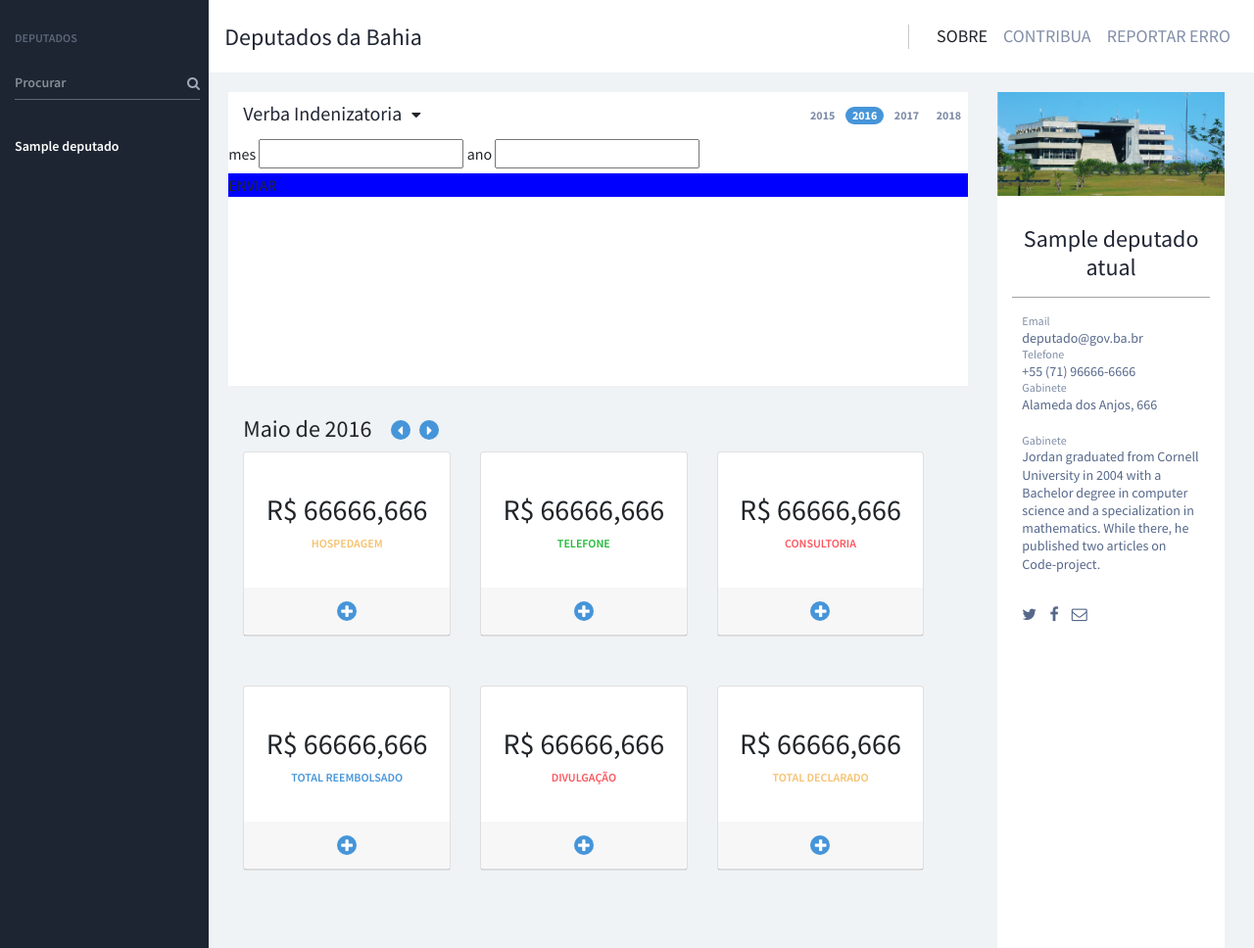
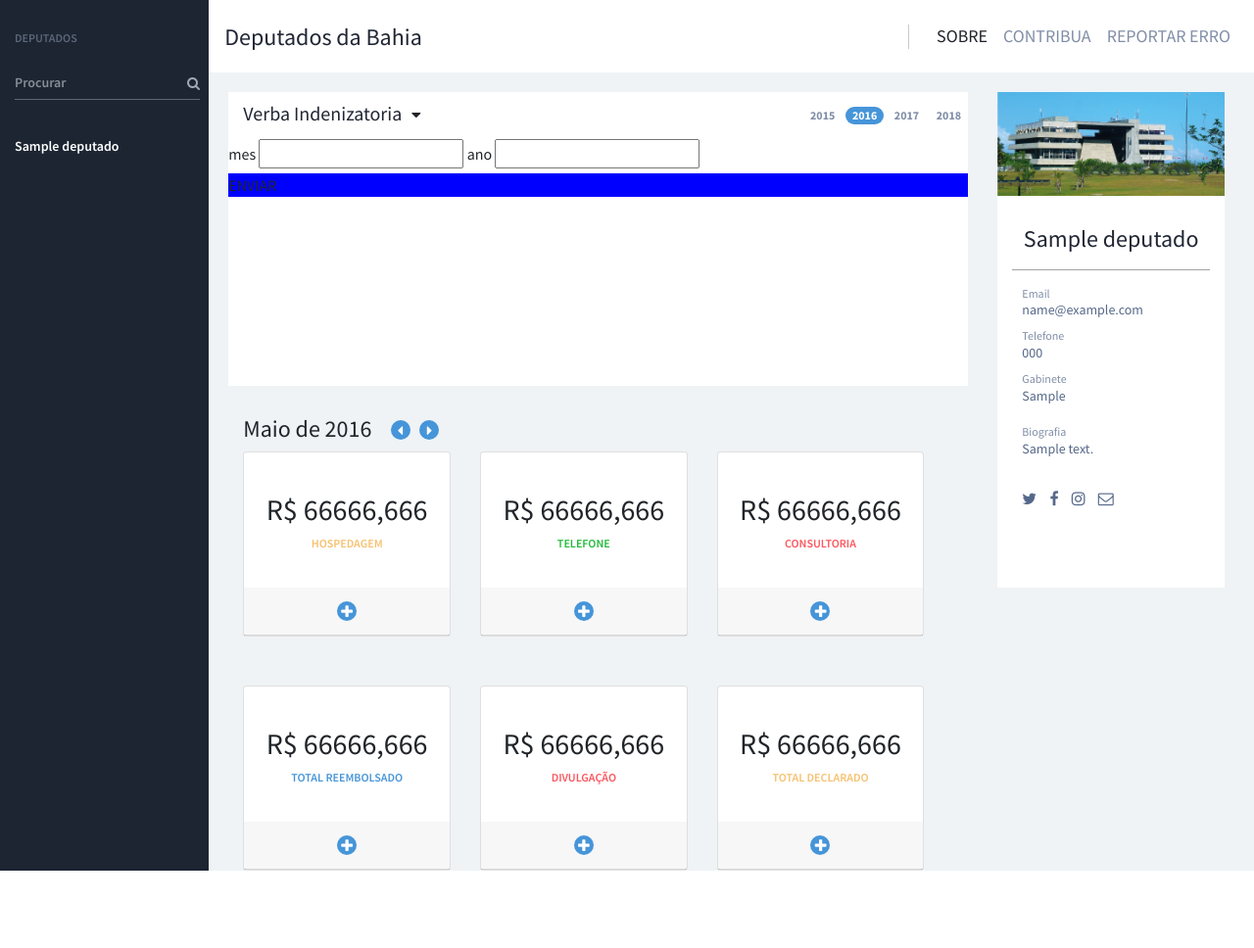
Before and after one commit to massilva/custo-parlamentar, a Django app: template mysite/alba/templates/alba/base.html in a window 1280 px wide. Shown: the whole page at 98% size. After the commit the page ends 889 px from the top, so only its background shows below. Run offline with Django 3.2, Linux system fonts and the light colour scheme; tables that the repository leaves empty hold one stand-in row (values such as "Sample post"); the template is opened without the code that fills it: values that come from a table or form of the project are taken from there, most other values are stand-ins (such as "Sample title", 1, 10 or a date in 2020); parts of the project's set-up code (start-up, migrations or seed data) failed here and were passed over; some libraries are stand-ins or nearby versions.

Commit message:
ajustes front e models

```diff
--- a/mysite/alba/models.py
+++ b/mysite/alba/models.py
@@ -15,14 +15,20 @@ class Deputados(models.Model):
     nome = models.CharField(max_length=100)
     partido = models.IntegerField(blank=True, null=True)
     slug = models.SlugField(unique=True, max_length=25)
+    biografia = models.TextField(null=True)
+    endereco = models.CharField(max_length=200, blank=True, null=True)
+    telefone = models.CharField(max_length=400, blank=True,null=True)
+    email = models.CharField(max_length=200, blank=True,null=True)
+    twitter = models.CharField(max_length=200, blank=True,null=True)
+    facebook = models.CharField(max_length=200, blank=True,null=True)
+    site = models.CharField(max_length=200, blank=True,null=True)
+    instagram = models.CharField(max_length=200, blank=True,null=True)
 
     class Meta:
-        managed = False
+        managed = True
         db_table = 'deputados'
         verbose_name = 'deputado'
         verbose_name_plural = 'deputados'
-
-
 
 class GastoMensal(models.Model):
     mes = models.IntegerField(primary_key=True)
--- a/mysite/alba/static/js/scripts.js
+++ b/mysite/alba/static/js/scripts.js
@@ -1,3 +1,5 @@
 $(function(){
 
+  var alturaWindow = $(window).innerHeight();
+  //$('aside ul').innerHeight = 500;
 });
--- a/mysite/alba/static/style.css
+++ b/mysite/alba/static/style.css
@@ -124,10 +124,11 @@ input#procurar:not(:placeholder-shown) + .fa-search {
   height: 300px; }
 
 .deputado-informacoes {
-  background-color: #fff; }
+  background-color: #fff;
+  padding-bottom: 30px; }
   @media (min-width: 992px) {
     .deputado-informacoes {
-      height: 768px; } }
+      min-height: 400px; } }
 
 .deputado-informacoes h2 {
   padding-top: 30px;
@@ -160,7 +161,8 @@ input#procurar:not(:placeholder-shown) + .fa-search {
 
 .info {
   color: #56688A;
-  font-size: 14px; }
+  font-size: 14px;
+  margin-bottom: 10px; }
 
 .deputado-informacoes .info-label:nth-child(7) {
   margin-top: 20px; }
@@ -174,7 +176,7 @@ input#procurar:not(:placeholder-shown) + .fa-search {
   color: #56688A;
   margin-right: 10px; }
 
-.infos-deputados .fa-twitter {
+.infos-deputados .redes-sociais a:nth-child(1) {
   margin-left: 10px; }
 
 .graficos {
--- a/mysite/alba/static/style.scss
+++ b/mysite/alba/static/style.scss
@@ -209,8 +209,9 @@ input#procurar:not(:placeholder-shown) + .fa-search{
 .deputado-informacoes{
     background-color: #fff;
     @media(min-width: $large){
-        height: 768px;
+        min-height: 400px;
     }
+    padding-bottom: 30px;
 }
 
 .deputado-informacoes h2{
@@ -251,6 +252,7 @@ input#procurar:not(:placeholder-shown) + .fa-search{
 .info{
     color: #56688A;
     font-size: 14px;
+    margin-bottom: 10px;
 }
 
 .deputado-informacoes .info-label:nth-child(7){
@@ -268,13 +270,14 @@ input#procurar:not(:placeholder-shown) + .fa-search{
     margin-right: 10px;
 }
 
-.infos-deputados .fa-twitter{
+.infos-deputados .redes-sociais a:nth-child(1){
     margin-left: 10px;
 }
 
 .graficos{
     display: block;
 }
+
 .graficos .verba-titulo h2{
     color: $brand-color;
     font-size: 20px;
--- a/mysite/alba/templates/alba/infos.html
+++ b/mysite/alba/templates/alba/infos.html
@@ -8,19 +8,35 @@
           <h2>{{ deputado_atual.nome }}</h2>
           <hr>
           <div class="infos-deputados">
+            {% if deputado_atual.email %}
               <span class="info-label">Email</span>
-              <span class="info">deputado@gov.ba.br</span>
+              <span class="info">{{ deputado_atual.email }}</span>
+            {% endif %}
+            {% if deputado_atual.telefone %}
               <span class="info-label">Telefone</span>
-              <span class="info">+55 (71) 96666-6666 </span>
+              <span class="info">{{ deputado_atual.telefone }} </span>
+            {% endif %}
+            {% if deputado_atual.endereco %}
               <span class="info-label">Gabinete</span>
-              <span class="info">Alameda dos Anjos, 666</span>
-              <span class="info-label">Gabinete</span>
-              <span class="info">Jordan graduated from Cornell University in 2004 with a Bachelor degree in computer science and a specialization in mathematics. While there, he published two articles on Code-project.</span>
-
+              <span class="info">{{ deputado_atual.endereco }}</span>
+            {% endif %}
+            {% if deputado_atual.biografia %}
+              <span class="info-label">Biografia</span>
+              <span class="info">{{ deputado_atual.biografia }}</span>
+            {% endif %}
               <span class="redes-sociais">
-                  <span class="fa fa-twitter"></span>
-                  <span class="fa fa-facebook"></span>
-                  <span class="fa fa-envelope-o"></span>
+                  {% if deputado_atual.twitter %}
+                  <a href="{{ deputado_atual.twitter }}" target="_blank"><span class="fa fa-twitter"></span></a>
+                  {% endif %}
+                  {% if deputado_atual.facebook %}
+                  <a href="{{ deputado_atual.facebook }}" target="_blank"><span class="fa fa-facebook"></span></a>
+                  {% endif %}
+                  {% if deputado_atual.instagram %}
+                  <a href="{{ deputado_atual.instagram }}" target="_blank"><span class="fa fa-instagram"></span></a>
+                  {% endif %}
+                  {% if deputado_atual.site %}
+                  <a href="{{ deputado_atual.site }}" target="_blank"><span class="fa fa-envelope-o"></span></a>
+                  {% endif %}
               </span>
 
           </div>
--- a/mysite/alba/urls.py
+++ b/mysite/alba/urls.py
@@ -3,6 +3,5 @@ from . import views
 
 urlpatterns = [
     path('', views.IndexView, name='index'),
-    re_path('(?P<slug>)', views.IndexView, name='index'),
-    # path('<deputado_id>', views.DeputadoView, name='deputado'),
+    path('<str:slug>', views.IndexView, name='index'),
 ]
--- a/mysite/mysite/settings.py
+++ b/mysite/mysite/settings.py
@@ -111,7 +111,7 @@ AUTH_PASSWORD_VALIDATORS = [
 # Internationalization
 # https://docs.djangoproject.com/en/2.0/topics/i18n/
 
-LANGUAGE_CODE = 'en-us'
+LANGUAGE_CODE = 'pt-br'
 
 TIME_ZONE = 'UTC'
 
--- a/mysite/mysite/urls.py
+++ b/mysite/mysite/urls.py
@@ -5,7 +5,7 @@ from django.conf.urls import url
 
 urlpatterns = [
     path('admin/', admin.site.urls),
-    path('alba/', include('alba.urls')),
+    path('', include('alba.urls')),
 ]
 
 if settings.DEBUG:
```
Also changed, not shown: mysite/alba/views.py (+7 -10 lines), mysite/alba/migrations/0004_auto_20171221_1310.py (added), mysite/alba/migrations/0005_auto_20171221_1311.py (added), mysite/alba/migrations/0006_auto_20171221_1326.py (added), mysite/alba/migrations/0007_deputados_site.py (added), mysite/alba/migrations/0008_auto_20171221_1353.py (added), mysite/alba/migrations/0009_deputados_instagram.py (added), mysite/alba/migrations/0010_auto_20171222_0843.py (added), 1 other file.
